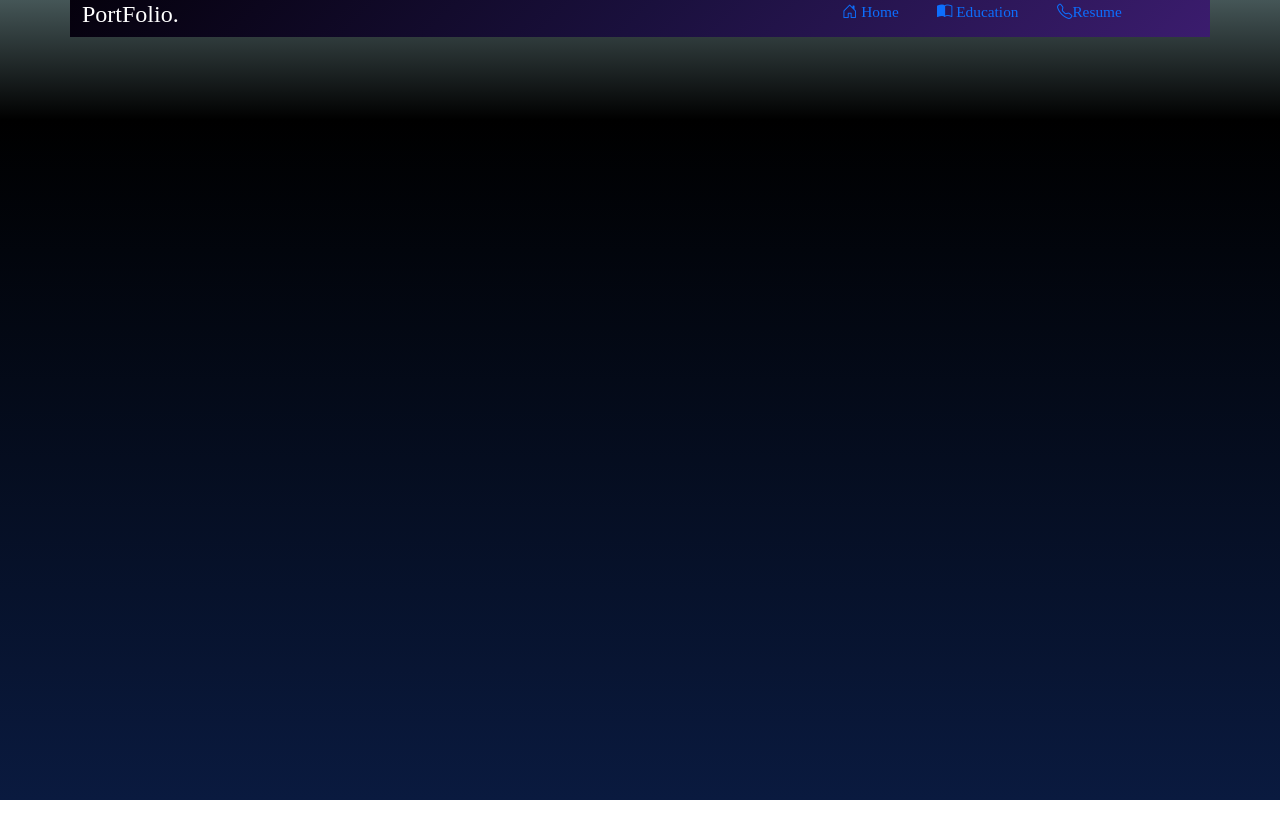
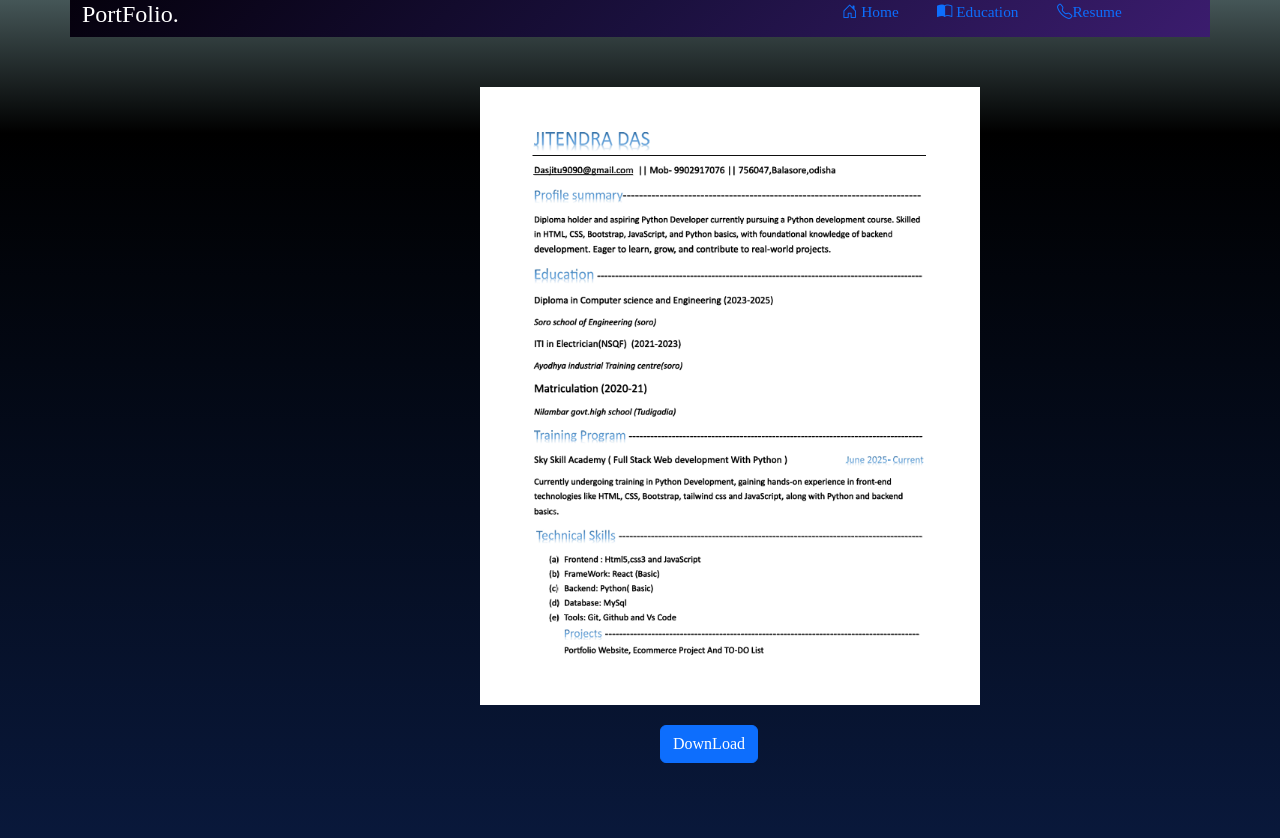
Before and after one commit to jitud9902-blip/jitu.portfolio, a React (Vite) app: page /resume in a window 1280 px wide. Shown: the top 838 px of the page. Before the commit the page ends 800 px from the top, so only its background shows below. Built offline with nearby package versions, Linux system fonts and the light colour scheme.

Commit message:
all file change structure change9

```diff
--- a/src/App.jsx
+++ b/src/App.jsx
@@ -7,6 +7,7 @@ import Csc from "./assets/Pages/Csc";
 import Iti from "./assets/Pages/Lt";
 import Wb from "./assets/Pages/Wb";
 import Navbar from "./assets/Components/Navbar"
+import Resume from "./assets/Pages/Resume";
 
 
 import "./App.css"
@@ -22,9 +23,7 @@ function App() {
         <Route path="/" element={<Home />} />
 
         <Route path="/education" element={<Education/>} />
-
-
-
+        <Route path="/resume" element={<Resume/>}/>
          <Route path="/scs" element={<Csc/>}/>
          <Route path="/iti" element={<Iti/>}/>
          <Route path="/wb" element={<Wb/>}/>
--- a/src/assets/Components/Navbar.jsx
+++ b/src/assets/Components/Navbar.jsx
@@ -15,7 +15,7 @@ function Navbar() {
                         <Link to={"education"} style={{textDecoration:"none"}}> <i className="bi bi-book-half"></i> Education</Link>
                     </div>
                     <div className="col-1">
-                        <Link to={"contact"} style={{textDecoration:"none"}}> <i className="bi bi-telephone"></i>Resume</Link>
+                        <Link to={"resume"} style={{textDecoration:"none"}}> <i className="bi bi-telephone"></i>Resume</Link>
                     </div>
                     {/* <div className="col-2">
                         <Link to={"service"} style={{textDecoration:"none"}}> <i className="bi bi-bicycle"></i> Services</Link>
--- /dev/null
+++ b/src/assets/Pages/Resume.jsx
@@ -0,0 +1,22 @@
+import React from 'react'
+
+function Resume() {
+  return (
+     <div>
+
+    <div style={{width:"500px",height:"800px",marginLeft:"480px",marginTop:"50px"}}  className='resume'>
+
+        <img src='./resume.png'></img>
+
+
+
+        <a href='./resume.png'download>  <button style={{marginLeft:"180px",marginTop:"20px"}} className='btn btn-primary'> DownLoad </button> </a>
+         </div>
+
+
+
+    </div>
+  )
+}
+
+export default Resume
```
